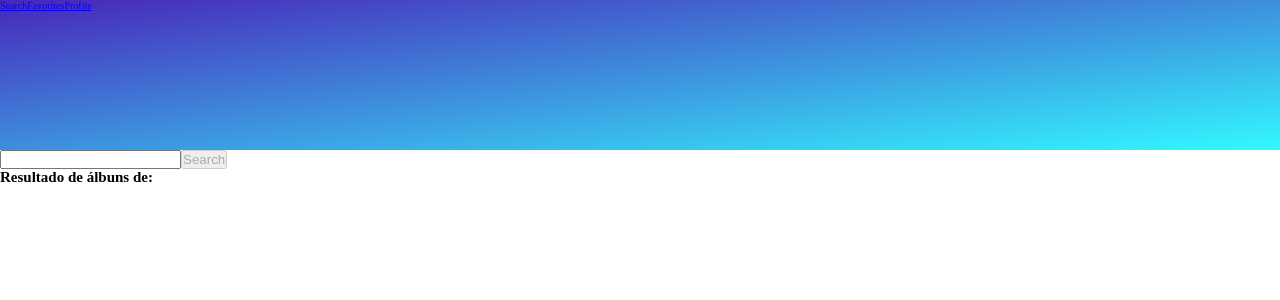
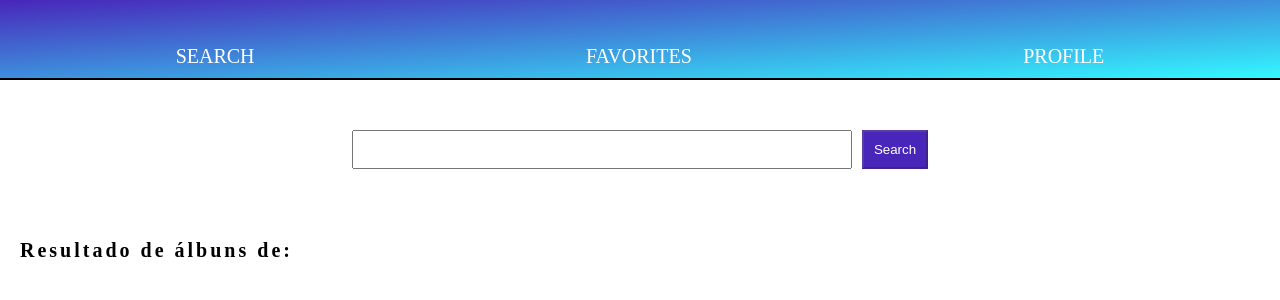
Before and after one commit to melobrunoti/trybe-tunes, a React (Create React App) app: page /search in a window 1280 px wide. Shown: the top 300 px of the page. Built offline with nearby package versions, Linux system fonts and the light colour scheme.

Commit message:
css header/ search / album

```diff
--- a/src/components/Card.js
+++ b/src/components/Card.js
@@ -12,11 +12,11 @@ export default class Card extends Component {
     } } = this.props;
 
     return (
-      <div>
-        <img src={ artworkUrl100 } alt={ collectionName } />
+      <div className='card'>
+        <img className='card__img' src={ artworkUrl100 } alt={ collectionName } />
         <div>{ collectionName }</div>
         <div>{ artistName }</div>
-        <Link
+        <Link className='card__link'
           to={ `album/${collectionId}` }
           data-testid={ `link-to-album-${collectionId}` }
         >
--- a/src/components/Header.js
+++ b/src/components/Header.js
@@ -9,7 +9,7 @@ export default class Header extends Component {
 
     this.state = {
       name: '',
-      loading: true,
+      loading: false,
     };
     this.user = this.user.bind(this);
   }
@@ -34,10 +34,10 @@ export default class Header extends Component {
     return (
       <header className="header" data-testid="header-component">
         <h2 className='header__user' data-testid="header-user-name">{name}</h2>
-        <div className='header__links'>
-          <Link to="/search" data-testid="link-to-search">Search</Link>
-          <Link to="/favorites" data-testid="link-to-favorites">Favorites</Link>
-          <Link to="/profile" data-testid="link-to-profile">Profile</Link>
+        <div className='header__nav'>
+          <Link to="/search" data-testid="link-to-search" className='header__nav__link'>Search</Link>
+          <Link to="/favorites" data-testid="link-to-favorites" className='header__nav__link' >Favorites</Link>
+          <Link to="/profile" data-testid="link-to-profile" className='header__nav__link' >Profile</Link>
         </div>
       </header>
     );
--- a/src/components/MusicCard.js
+++ b/src/components/MusicCard.js
@@ -5,7 +5,7 @@ export default class MusicCard extends Component {
   render() {
     const { trackName, previewUrl, trackId, handleFavorite, isChecked } = this.props;
     return (
-      <div>
+      <div className='test'>
         <span>{trackName}</span>
         <audio data-testid="audio-component" src={ previewUrl } controls>
           <track kind="captions" />
--- a/src/index.css
+++ b/src/index.css
@@ -3,6 +3,7 @@
   display: flex;
   justify-content: center;
   align-items: center;
+  background-image: linear-gradient(to right bottom, var(--color-primary-light), var(--color-primary-dark));
 }
 
 .login {
@@ -47,7 +48,7 @@
   --color-grey-dark-1:#333;
   --color-grey-dark-2:#777;
   --color-grey-dark-3:#999;
-  --shadow-dark: 0 2rem 8rem rgba(0, 0, 0, .3);
+  --shadow-dark: 0 2rem 2rem rgba(0, 0, 0, .3);
   --shadow-light: 0 2rem 5rem rgba(0, 0, 0, .06);
 }
 
@@ -90,7 +91,108 @@ html {
 
 .header {
   background-image: linear-gradient(to left top, var(--color-primary-light), var(--color-primary-dark));
-  height: 15rem;
+  height: 8rem;
+  position: relative;
+  display: flex;
+  border-bottom: solid 2px rgb(0, 0, 0);
+}
+.header__user {
+  position: absolute;
+  top: 2rem;
+  right: 2rem;
+  color: white;
+  font-size: 2rem;
+}
+.header__nav {
+  width: 100%;
+  display: flex;
+  justify-content: space-around;
+  align-items: flex-end;
+  padding: 1rem;
+}
+.header__nav__link {
+  color: white;
+  font-size: 2rem;
+  text-decoration: none;
+  text-transform: uppercase;
+}
+.header__nav__link:hover {
+  color: rgb(226, 223, 223);
+}
+
+.search {
+  display: flex;
+  justify-content: center;
+  padding: 5rem 0;
+}
+.search__input {
+  width: 50rem;
+  padding: 1rem;
+}
+.search__button {
+  margin-left: 1rem;
+  background-color: var(--color-primary-dark);
+  padding: 1rem;
+  color: white;
+}
+
+.card {
+  text-align: center;
+  height: 25rem;
+  width: 20rem;
+  border: solid 1px var(--color-grey-light-4);
+  display: flex;
+  flex-direction: column;
+  justify-content: center;
+  align-items: center;
+  border-radius: 5px;
+  margin: 2rem;
+  box-shadow: var(--shadow-dark);
+  font-size: 1.5rem;
+  overflow: hidden;
+}
+.card__link {
+  margin-top: 1rem;
+  text-decoration: none;
+  padding: 1rem;
+  background-color: var(--color-primary-dark);
+  color: white;
+}
+.card__img {
+  width: 10rem;
+  margin-bottom: 2rem;
+}
+
+.results {
+  font-size: 2rem;
+  padding: 2rem;
+  letter-spacing: 3px;
+}
+
+.results-container {
+  display: flex;
+  flex-wrap: wrap;
+  justify-content: center;
+}
+
+.album {
+  display: flex;
+  justify-content: center;
+  flex-direction: column;
+  font-size: 2rem;
+  text-align: center;
+}
+
+.song {
+  margin-top: 3rem;
+}
+
+.test {
+  display: flex;
+  flex-direction: column;
+  justify-self: center;
+  align-items: center;
+  padding: 2rem;
 }
 
 /*# sourceMappingURL=index.css.map */
--- a/src/pages/Album.js
+++ b/src/pages/Album.js
@@ -65,10 +65,10 @@ export default class Album extends Component {
         <Header />
         {loading ? <Loading /> : null}
 
-        <div>
+        <div className='album'>
           <span data-testid="artist-name">{Object(data[0]).artistName}</span>
           <span data-testid="album-name">{Object(data[0]).collectionName}</span>
-          <div>
+          <div className='song'>
             {data.map((music) => {
               const isChecked = favoriteSongs
                 .some((song) => song.trackId === music.trackId);
--- a/src/pages/Search.js
+++ b/src/pages/Search.js
@@ -63,7 +63,10 @@ export default class Search extends Component {
       <div data-testid="page-search">
         <Header />
 
+        <div className='search'>
+          <div className='search-container'>
           <input
+            className='search__input'
             data-testid="search-artist-input"
             type="text"
             value={ searchInput }
@@ -71,6 +74,7 @@ export default class Search extends Component {
           />
 
           <button
+            className='search__button'
             data-testid="search-artist-button"
             type="button"
             disabled={ searchInput.length < minLength }
@@ -78,14 +82,22 @@ export default class Search extends Component {
           >
             Search
           </button>
+
+          </div>
+        </div>
+
+
+        <div>
         {(loading) ? <Loading />
           : (
-            <h2>
+            <h2 className='results'>
               {`Resultado de álbuns de: ${search}`}
             </h2>
           )}
+          <div className='results-container' >
              {(request) && this.renderAlbums() }
-
+          </div>
+        </div>
       </div>
     );
   }
--- a/src/sass/_base.scss
+++ b/src/sass/_base.scss
@@ -11,7 +11,7 @@
   --color-grey-dark-2:#777;
   --color-grey-dark-3:#999;
 
-  --shadow-dark: 0 2rem 8rem rgba(0, 0, 0, .3);
+  --shadow-dark: 0 2rem 2rem rgba(0, 0, 0, .3);
   --shadow-light: 0 2rem 5rem rgba(0, 0, 0, .06);
 }
 
@@ -26,8 +26,6 @@
 *::after{
   box-sizing: inherit;
 }
-
-
 
 
 
--- a/src/sass/_header.scss
+++ b/src/sass/_header.scss
@@ -1,4 +1,34 @@
 .header {
   background-image: linear-gradient(to left top, var(--color-primary-light), var(--color-primary-dark));
-  height: 15rem;
+  height: 8rem;
+  position: relative;
+  display: flex;
+  border-bottom: solid 2px rgb(0, 0, 0);
+
+  &__user {
+    position: absolute;
+    top:2rem;
+    right: 2rem;
+    color: white;
+    font-size: 2rem;
+  }
+
+  &__nav {
+    width: 100%;
+    display: flex;
+    justify-content: space-around;
+    align-items: flex-end;
+    padding: 1rem;
+
+    &__link {
+      color: white;
+      font-size: 2rem;
+      text-decoration: none;
+      text-transform: uppercase;
+
+      &:hover {
+        color: rgb(226, 223, 223);
+      }
+    }
+  }
 }
--- a/src/sass/_login.scss
+++ b/src/sass/_login.scss
@@ -3,6 +3,7 @@
   display: flex;
   justify-content: center;
   align-items: center;
+  background-image: linear-gradient(to right bottom, var(--color-primary-light), var(--color-primary-dark));
 }
 
 .login {
--- /dev/null
+++ b/src/sass/_search.scss
@@ -0,0 +1,59 @@
+.search {
+  display: flex;
+  justify-content: center;
+  padding: 5rem 0;
+
+
+  &__input {
+    width: 50rem;
+    padding: 1rem;
+  }
+
+  &__button {
+    margin-left: 1rem;
+    background-color: var(--color-primary-dark);
+    padding: 1rem;
+    color: white;
+  }
+}
+
+.card {
+  text-align: center;
+  height: 25rem;
+  width: 20rem;
+  border: solid 1px var(--color-grey-light-4);
+  display: flex;
+  flex-direction: column;
+  justify-content: center;
+  align-items: center;
+  border-radius: 5px;
+  margin: 2rem;
+  box-shadow: var(--shadow-dark);
+  font-size: 1.5rem;
+  overflow: hidden;
+
+  &__link {
+    margin-top: 1rem;
+    text-decoration: none;
+    padding: 1rem;
+    background-color: var(--color-primary-dark);
+    color: white;
+  }
+
+  &__img {
+    width: 10rem;
+    margin-bottom: 2rem;
+  }
+}
+
+.results {
+  font-size: 2rem;
+  padding: 2rem;
+  letter-spacing: 3px;
+}
+
+.results-container {
+  display: flex;
+  flex-wrap: wrap;
+  justify-content: center;
+}
--- a/src/sass/main.scss
+++ b/src/sass/main.scss
@@ -1,3 +1,5 @@
 @import "login";
 @import "base";
 @import "header";
+@import "search";
+@import "album";
```
Also changed, not shown: src/sass/_album.scss (added, +20 -0 lines), 1 other file (tests, documents, lock files or other folders). Lines whose indentation alone changed are shown as unchanged.
